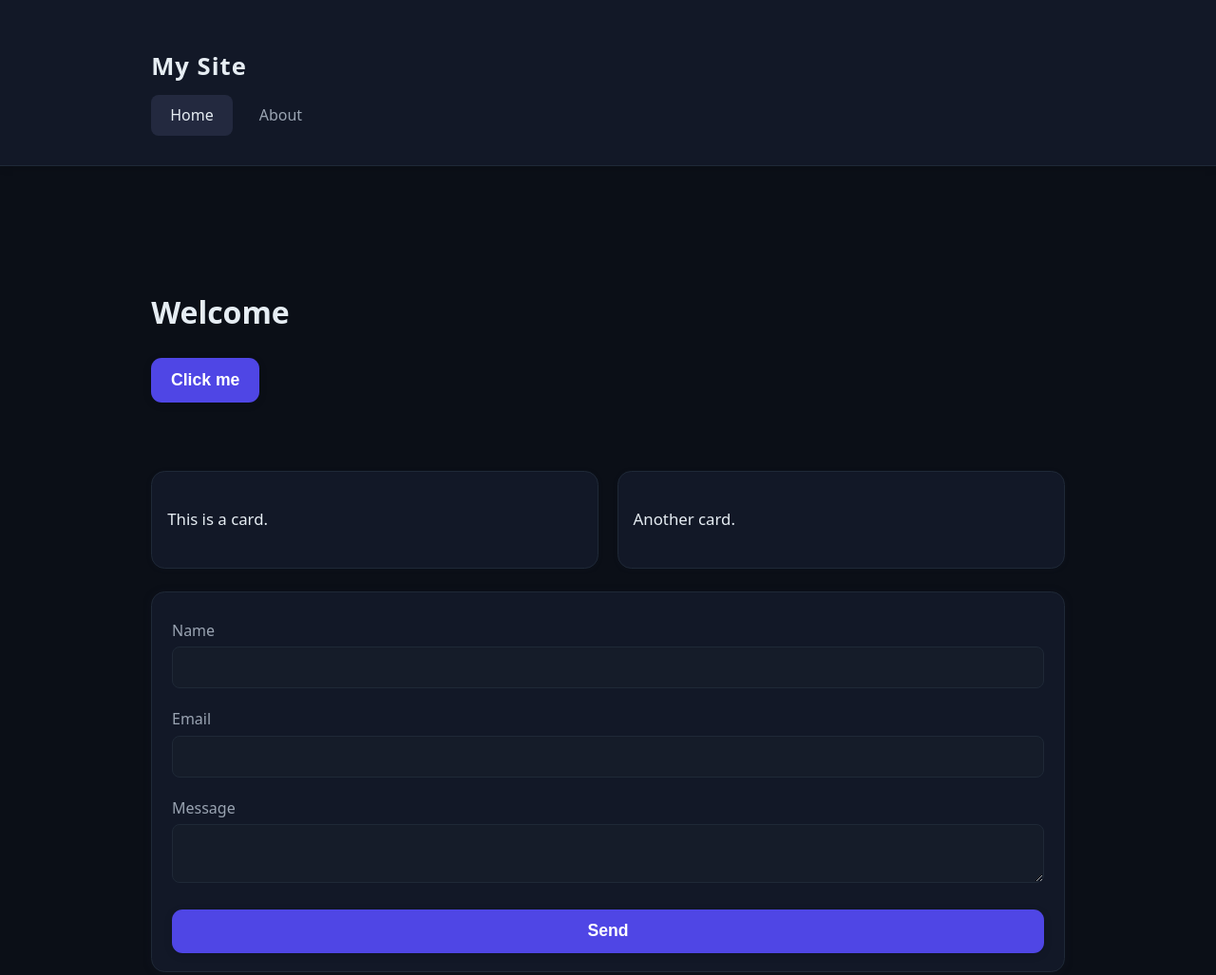
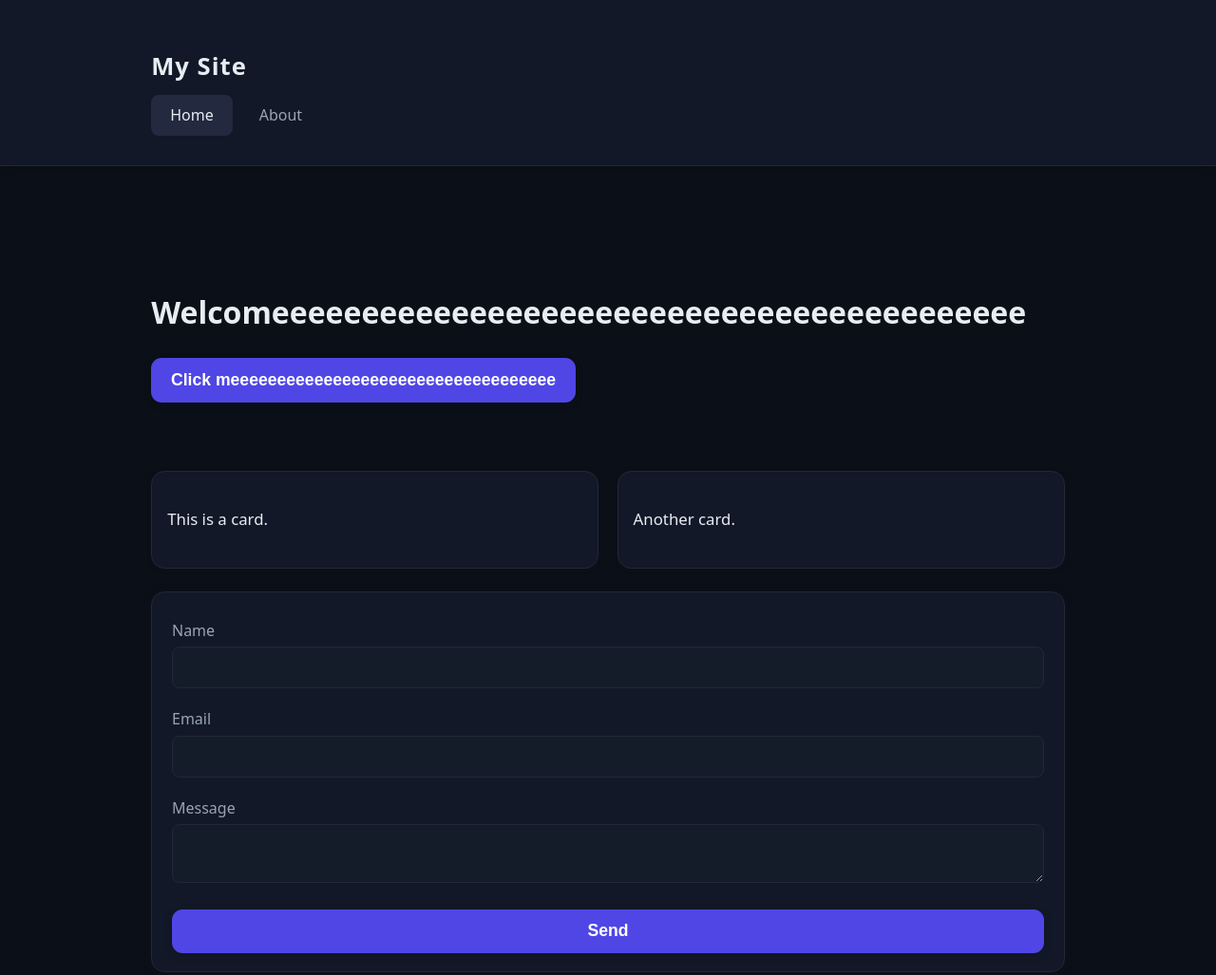
Before and after one commit to Lavanya5577/Pipeline_generator, a plain HTML site: page index.html in a window 1280 px wide. Shown: the top 1027 px of the page at 95% size. Drawn offline with Linux system fonts and the light colour scheme.

Commit message:
Update index.html

```diff
--- a/index.html
+++ b/index.html
@@ -17,8 +17,8 @@
   </header>
   <main class="container">
     <section class="hero">
-      <h2>Welcome</h2>
-      <button id="ctaBtn" class="btn">Click me</button>
+      <h2>Welcomeeeeeeeeeeeeeeeeeeeeeeeeeeeeeeeeeeeeeeeeee</h2>
+      <button id="ctaBtn" class="btn">Click meeeeeeeeeeeeeeeeeeeeeeeeeeeeeeeeeee</button>
       <p id="ctaMsg"></p>
     </section>
     <section class="card-grid">
```
